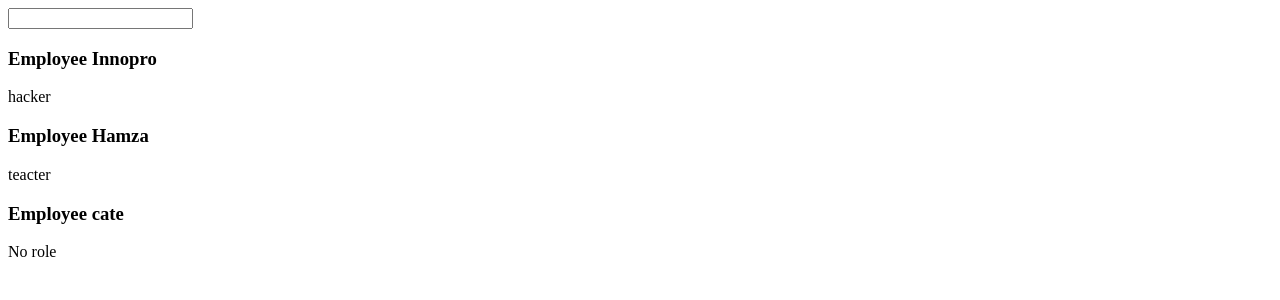
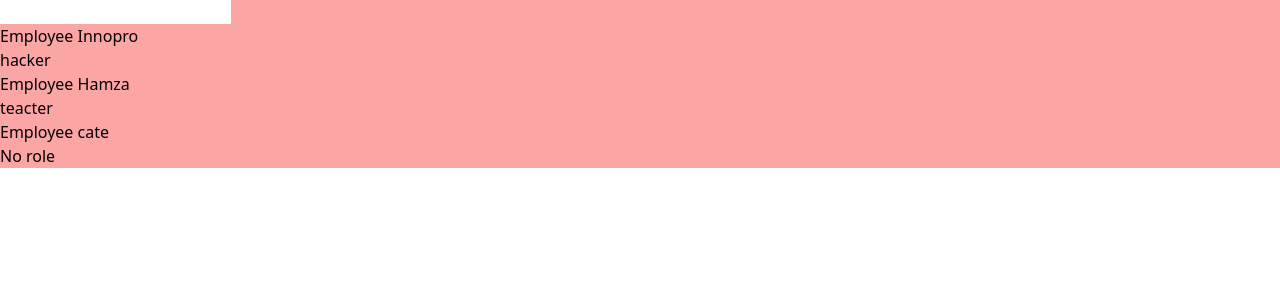
Before and after one commit to Innopro22/my-react-app, a React (Create React App) app in the folder hello/: page / in a window 1280 px wide. Shown: the top 300 px of the page. Built offline with nearby package versions, Linux system fonts and the light colour scheme.

Commit message:
Install tailwind

```diff
--- a/hello/package.json
+++ b/hello/package.json
@@ -34,5 +34,8 @@
       "last 1 firefox version",
       "last 1 safari version"
     ]
+  },
+  "devDependencies": {
+    "tailwindcss": "^3.4.15"
   }
 }
--- a/hello/src/App.js
+++ b/hello/src/App.js
@@ -1,4 +1,4 @@
-import './App.css';
+import './index.css';
 import Employee from './componets/employees';
 import { useState } from 'react';
 
@@ -6,7 +6,7 @@
   const [role, setRole] = useState('teacter');
   const showEmployees = true;
   return (
-    <div className="App">
+    <div className="App bg-red-300">
       {showEmployees ? (
         <>
         <input type='text' onChange={(e) => {
--- /dev/null
+++ b/hello/src/index.css
@@ -0,0 +1,3 @@
+@tailwind base;
+@tailwind components;
+@tailwind utilities;
--- /dev/null
+++ b/hello/tailwind.config.js
@@ -0,0 +1,10 @@
+/** @type {import('tailwindcss').Config} */
+module.exports = {
+  content: [
+    "./src/**/*.{js,jsx,ts,tsx}",
+  ],
+  theme: {
+    extend: {},
+  },
+  plugins: [],
+}
```
Also changed, not shown: hello/src/App.css (deleted), 1 other file (tests, documents, lock files or other folders).
